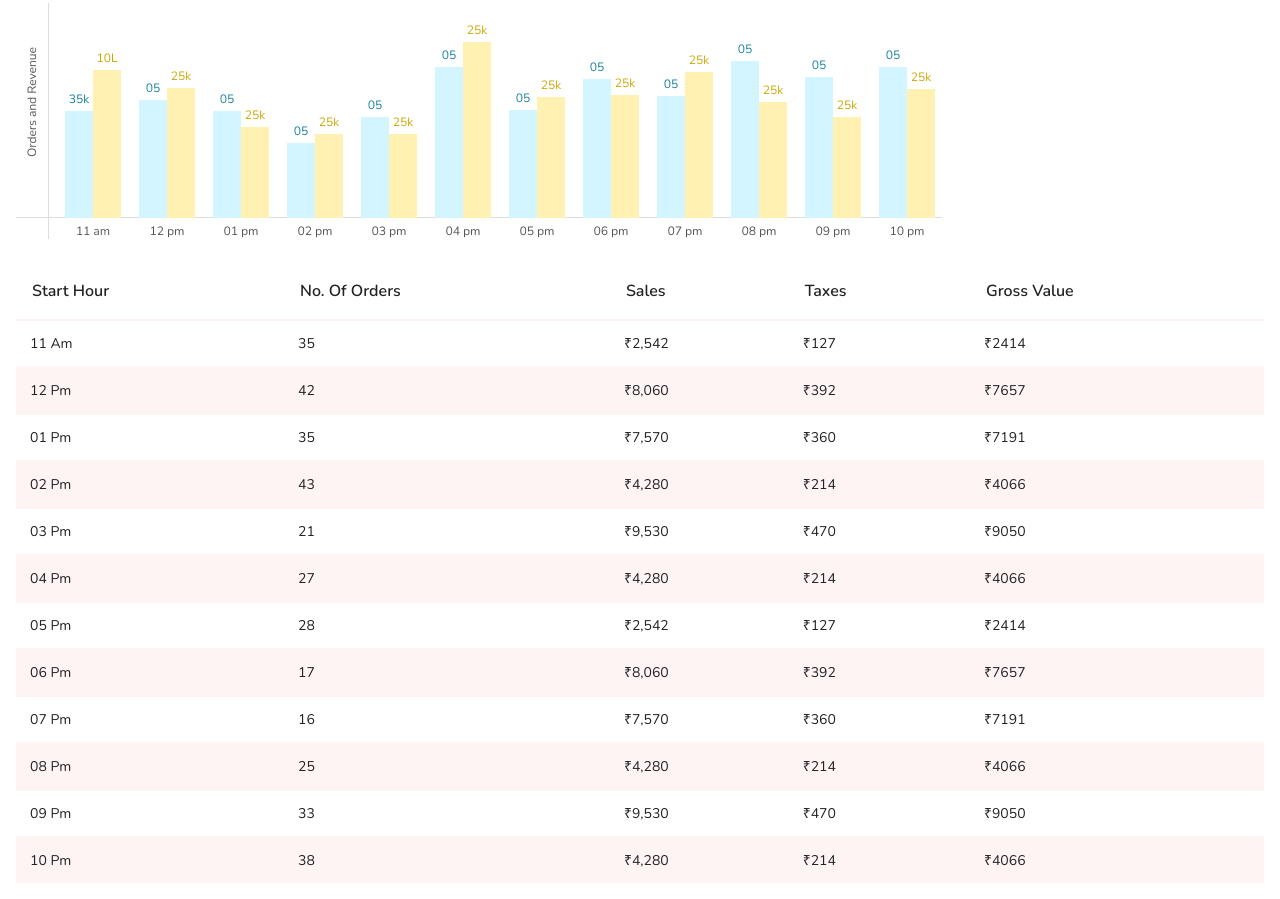
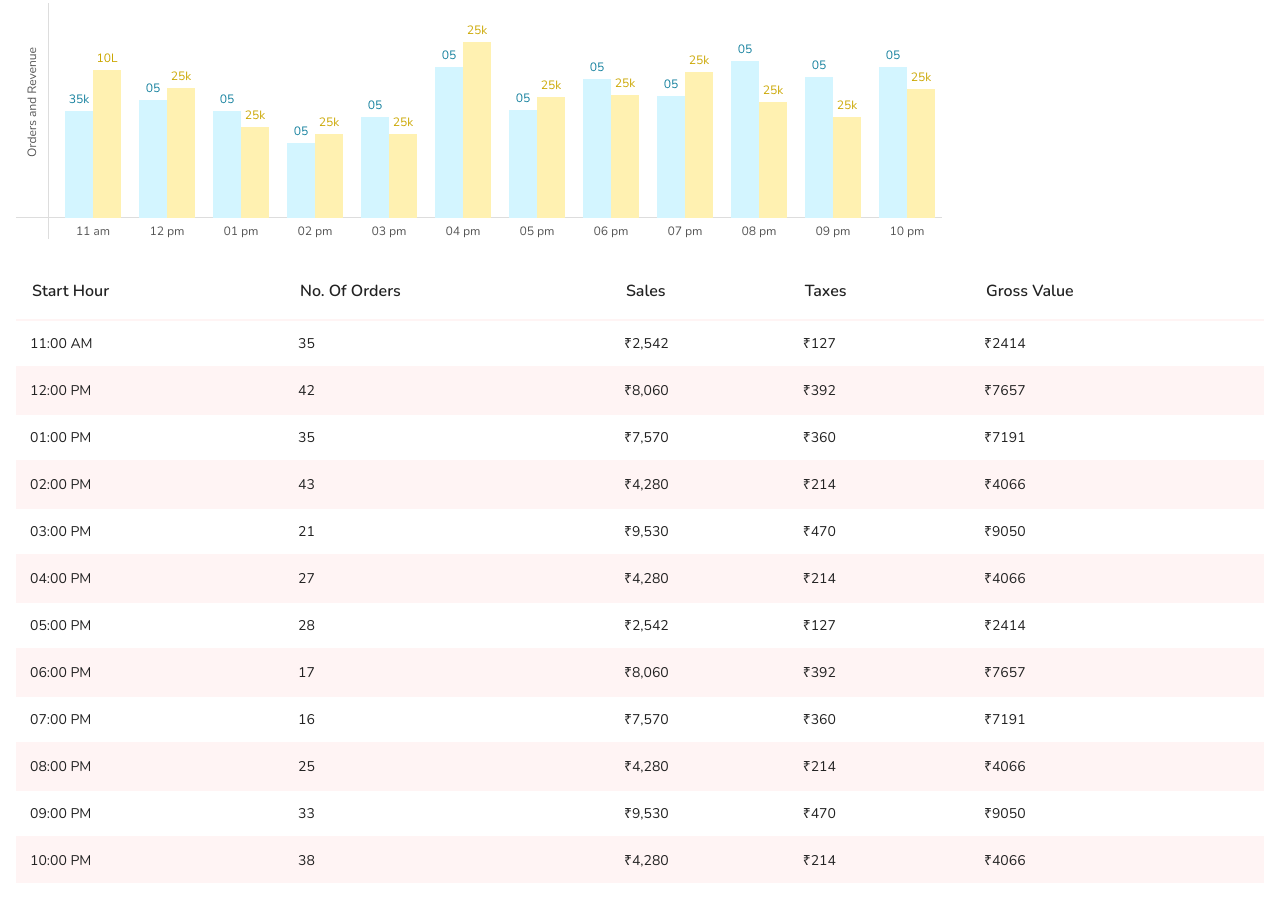
Before and after one commit to parakhpixel6/Restaurant-Menu-Pixel6, a website: page manage_reports/sales_report/index.html in a window 1280 px wide. Shown: the part 361-1260 px from the top of the page. Drawn offline with nearby package versions, Linux system fonts and the light colour scheme.

Commit message:
update time for sale report & buttton css

```diff
--- a/manage_reports/reports.js
+++ b/manage_reports/reports.js
@@ -2,18 +2,18 @@
 "use strict"
 
 let salesData = [
-    {startHour:"11 am", noOfOrders:"35", sales:"₹2,542", taxes:"₹127", grossValue:"₹2414"},
-    {startHour:"12 pm", noOfOrders:"42", sales:"₹8,060", taxes:"₹392", grossValue:"₹7657"},
-    {startHour:"01 pm", noOfOrders:"35", sales:"₹7,570", taxes:"₹360", grossValue:"₹7191"},
-    {startHour:"02 pm", noOfOrders:"43", sales:"₹4,280", taxes:"₹214", grossValue:"₹4066"},
-    {startHour:"03 pm", noOfOrders:"21", sales:"₹9,530", taxes:"₹470", grossValue:"₹9050"},
-    {startHour:"04 pm", noOfOrders:"27", sales:"₹4,280", taxes:"₹214", grossValue:"₹4066"},
-    {startHour:"05 pm", noOfOrders:"28", sales:"₹2,542", taxes:"₹127", grossValue:"₹2414"},
-    {startHour:"06 pm", noOfOrders:"17", sales:"₹8,060", taxes:"₹392", grossValue:"₹7657"},
-    {startHour:"07 pm", noOfOrders:"16", sales:"₹7,570", taxes:"₹360", grossValue:"₹7191"},
-    {startHour:"08 pm", noOfOrders:"25", sales:"₹4,280", taxes:"₹214", grossValue:"₹4066"},
-    {startHour:"09 pm", noOfOrders:"33", sales:"₹9,530", taxes:"₹470", grossValue:"₹9050"},
-    {startHour:"10 pm", noOfOrders:"38", sales:"₹4,280", taxes:"₹214", grossValue:"₹4066"},
+    {startHour:"11:00 AM", noOfOrders:"35", sales:"₹2,542", taxes:"₹127", grossValue:"₹2414"},
+    {startHour:"12:00 PM", noOfOrders:"42", sales:"₹8,060", taxes:"₹392", grossValue:"₹7657"},
+    {startHour:"01:00 PM", noOfOrders:"35", sales:"₹7,570", taxes:"₹360", grossValue:"₹7191"},
+    {startHour:"02:00 PM", noOfOrders:"43", sales:"₹4,280", taxes:"₹214", grossValue:"₹4066"},
+    {startHour:"03:00 PM", noOfOrders:"21", sales:"₹9,530", taxes:"₹470", grossValue:"₹9050"},
+    {startHour:"04:00 PM", noOfOrders:"27", sales:"₹4,280", taxes:"₹214", grossValue:"₹4066"},
+    {startHour:"05:00 PM", noOfOrders:"28", sales:"₹2,542", taxes:"₹127", grossValue:"₹2414"},
+    {startHour:"06:00 PM", noOfOrders:"17", sales:"₹8,060", taxes:"₹392", grossValue:"₹7657"},
+    {startHour:"07:00 PM", noOfOrders:"16", sales:"₹7,570", taxes:"₹360", grossValue:"₹7191"},
+    {startHour:"08:00 PM", noOfOrders:"25", sales:"₹4,280", taxes:"₹214", grossValue:"₹4066"},
+    {startHour:"09:00 PM", noOfOrders:"33", sales:"₹9,530", taxes:"₹470", grossValue:"₹9050"},
+    {startHour:"10:00 PM", noOfOrders:"38", sales:"₹4,280", taxes:"₹214", grossValue:"₹4066"},
 ]
 
 let tipData = [
```
Also changed, not shown: sass/main.scss (+4 -4 lines).
